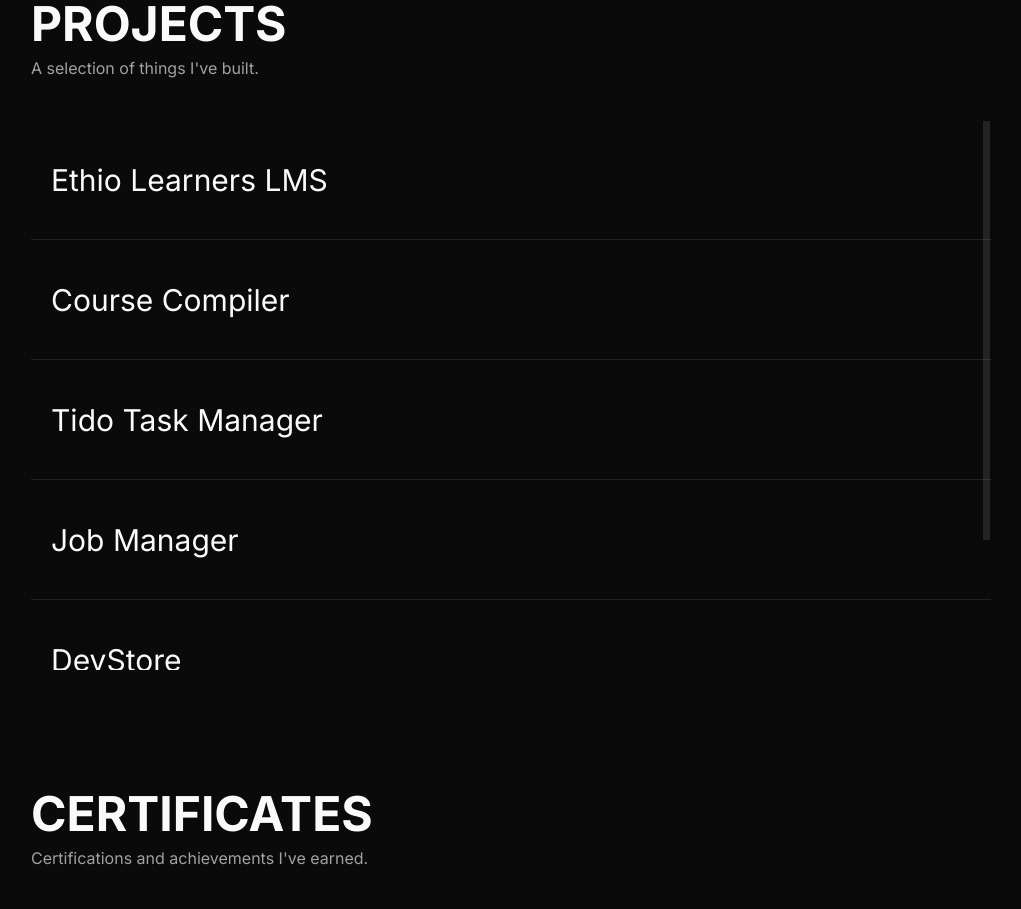
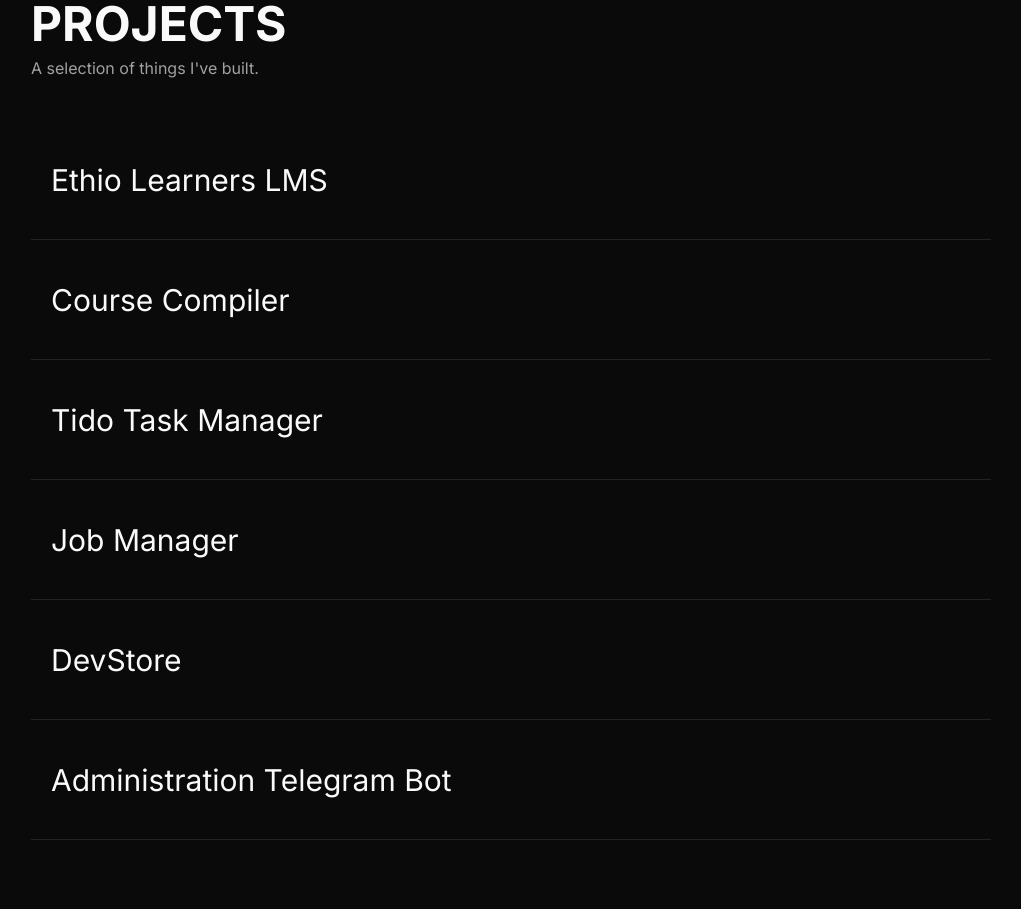
Before and after one commit to abelgideon/portfolio, a Next.js app: page / in a window 1280 px wide. Shown: the part 860-1769 px from the top of the page, without its empty margins (129-1150 px from the left). Built offline with nearby package versions, Linux system fonts and the light colour scheme.

Commit message:
fix: put scroll area in the right place

```diff
--- a/app/_components/Projects.tsx
+++ b/app/_components/Projects.tsx
@@ -100,7 +100,7 @@ export default function ProjectsPage() {
       <p className="text-muted-foreground mt-2 mb-5 md:mb-10">
         A selection of things I&apos;ve built.
       </p>
-      <ScrollArea className="h-[calc(100vh-250px)] w-full">
+
       {projects.map((project) => (
         <ProjectCard
           key={project.id}
@@ -112,7 +112,6 @@ export default function ProjectsPage() {
           techStack={project.techStack}
         />
       ))}
-      </ScrollArea>
     </div>
   );
 }
@@ -157,7 +156,9 @@ function ProjectCard({
       >
         {" "}
       </DrawerTrigger>
+
       <DrawerContent className="z-51">
+        <ScrollArea className="h-[calc(100vh-250px)] md:h-screen w-full">
           <div className="p-4 md:p-8">
             <div className="flex justify-end">
               <DrawerClose
@@ -218,6 +219,7 @@ function ProjectCard({
               ))}
             </div>
           </div>
+        </ScrollArea>
       </DrawerContent>
     </Drawer>
   );
```
Lines whose indentation alone changed are shown as unchanged.
